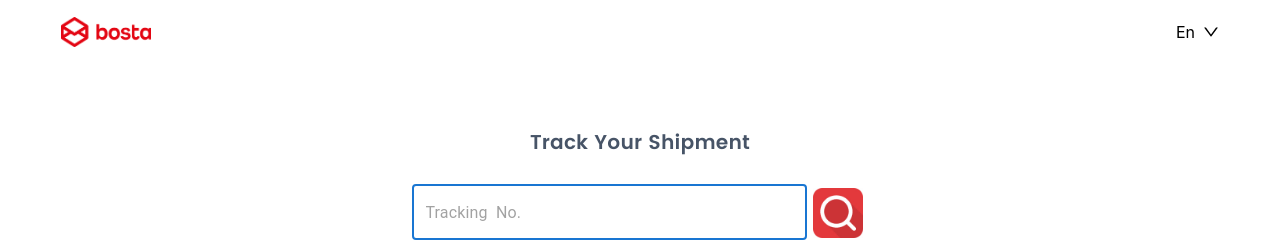
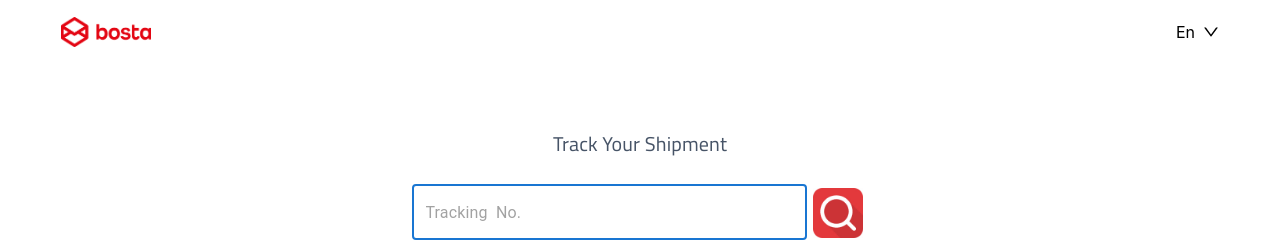
Before and after one commit to OmarHisham99/Bosta-Assessment, a React (Create React App) app: page / in a window 1280 px wide. Shown: the top 242 px of the page. Built offline with nearby package versions, Linux system fonts and the light colour scheme; the HTML template or start-up script is replaced by a standard one.

Commit message:
Localization enhancment v2

```diff
--- a/src/App.css
+++ b/src/App.css
@@ -44,3 +44,7 @@
   font-family: Lato-semiBold;
   src: local('Lato-semiBold'),url('./fonts/LatoSemibold.ttf') format('truetype');
 }
+@font-face{
+  font-family: Cairo-Regular;
+  src:local('Cairo-Regular'), url('./fonts/Cairo-Regular.ttf') format('truetype');
+}
--- a/src/App.js
+++ b/src/App.js
@@ -144,7 +144,7 @@ function App() {
         <Typography
           variant="h6"
           component="div"
-          sx={{ fontFamily: "Poppins-SemiBold", color: "#475467", mb: "24px" }}
+          sx={{ fontFamily: "Cairo-Regular", color: "#475467", mb: "24px" }}
         >
           {languages[language]['Track Your Shipment']}
         </Typography>
--- a/src/Components/ShipDetails/ShipDetails.js
+++ b/src/Components/ShipDetails/ShipDetails.js
@@ -36,19 +36,19 @@ const ShipDetails = ({
       >
         <p
           style={{
-            fontFamily: "lato-SemiBold",
+            fontFamily: "Cairo-Regular",
             color: "#667085",
             fontSize: "16px",
           }}
         >{`${languages[language]['Shipment No.']}: ${shipNumber}`}</p>
         <p
           style={{
-            fontFamily: "poppins-SemiBold",
+            fontFamily: "Cairo-Regular",
             fontSize: "40px",
             margin: "auto",
           }}
         >
-          {languages[language][shipState]}
+          {languages[language][shipState] ? languages[language][shipState] : shipState}
         </p>
       </Box>
       <Box sx={{ display: "flex", flexDirection: "row", gap: "6px" }}>
@@ -81,11 +81,11 @@ const ShipDetails = ({
         />
       </Box>
       <Box
-        fontFamily="lato-SemiBold"
+        fontFamily="Cairo-Regular"
         sx={{ display: "flex", flexDirection: "row", gap: "3px", mt: "24px" }}
       >
-        <p>{languages[language][shipState]}</p>
-        <p style={{ color: "#0098a5", fontFamily: "lato-SemiBold" }}>
+        <p>{languages[language][shipState] ? languages[language][shipState] : shipState}</p>
+        <p style={{ color: "#0098a5", fontFamily: "Cairo-Regular" }}>
           {shipLastStateDate}
         </p>
       </Box>
--- a/src/languages.js
+++ b/src/languages.js
@@ -5,6 +5,7 @@ export const languages = {
       'DELIVERED': 'Delivered',
       'No record of this tracking number can be found at this time, please check the number and try again later. For further assistance, please contact Customer Service.':'No record of this tracking number can be found at this time, please check the number and try again later. For further assistance, please contact Customer Service.',
       'Shipment No.': 'Shipment No.',
+      'DELIVERED_TO_SENDER': 'Delivered to Sender',
     },
     'ar':{
       'Track Your Shipment': 'تتبع شحنتك',
@@ -12,6 +13,7 @@ export const languages = {
       'DELIVERED': 'تم التسليم',
       'No record of this tracking number can be found at this time, please check the number and try again later. For further assistance, please contact Customer Service.': 'لا يمكن العثور على سجل هذا الرقم المسلسل في هذا الوقت ، يرجى التحقق من الرقم والمحاولة مرة أخرى لاحقًا. للحصول على مساعدة إضافية ، يرجى الاتصال بخدمة العملاء.',
       'Shipment No.': 'رقم الشحنة',
+      'DELIVERED_TO_SENDER': 'تم التسليم إلى المرسل',
     }
   }
   export default languages;
```
Also changed, not shown: src/fonts/Cairo-Regular.ttf (added).
